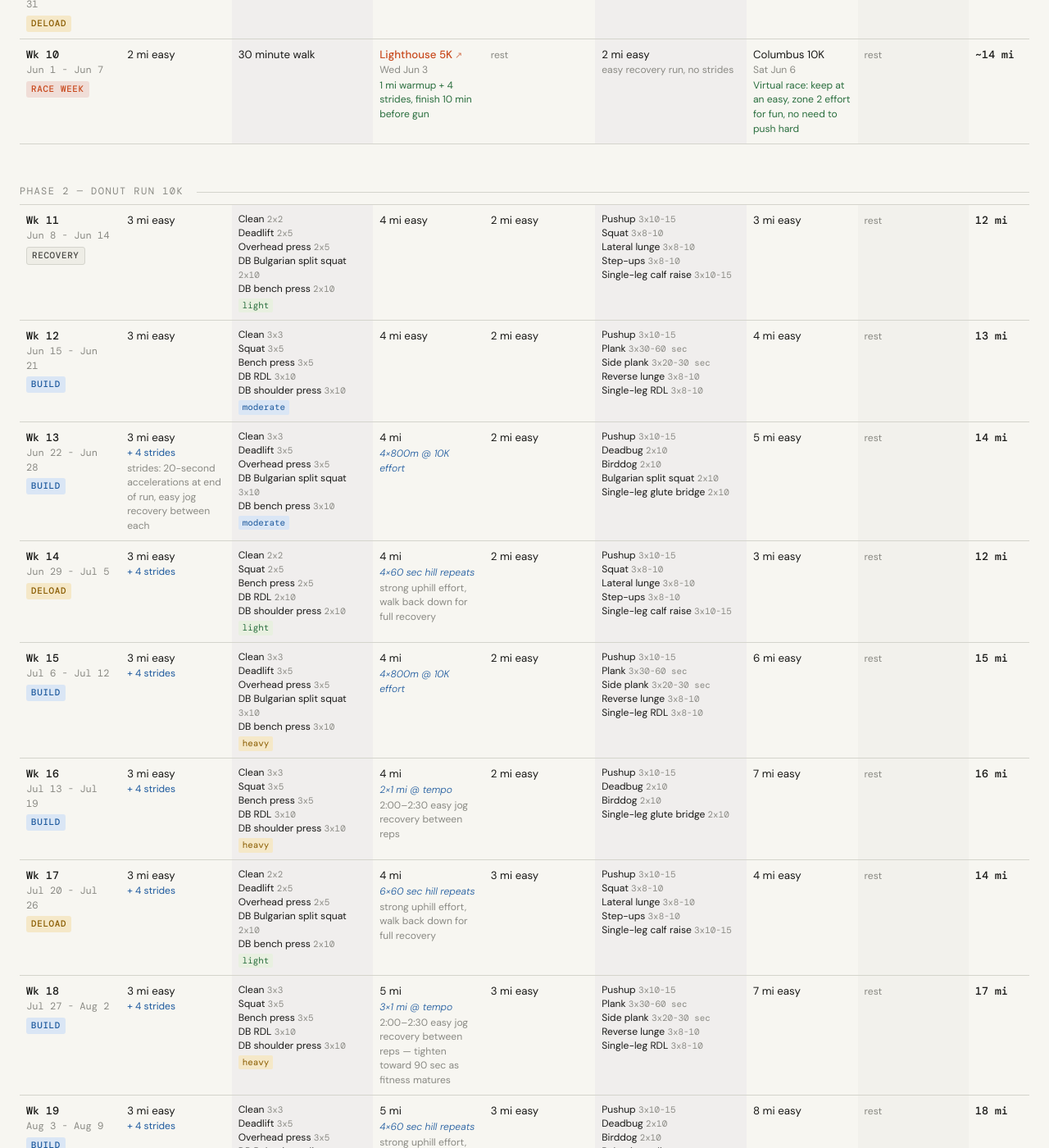
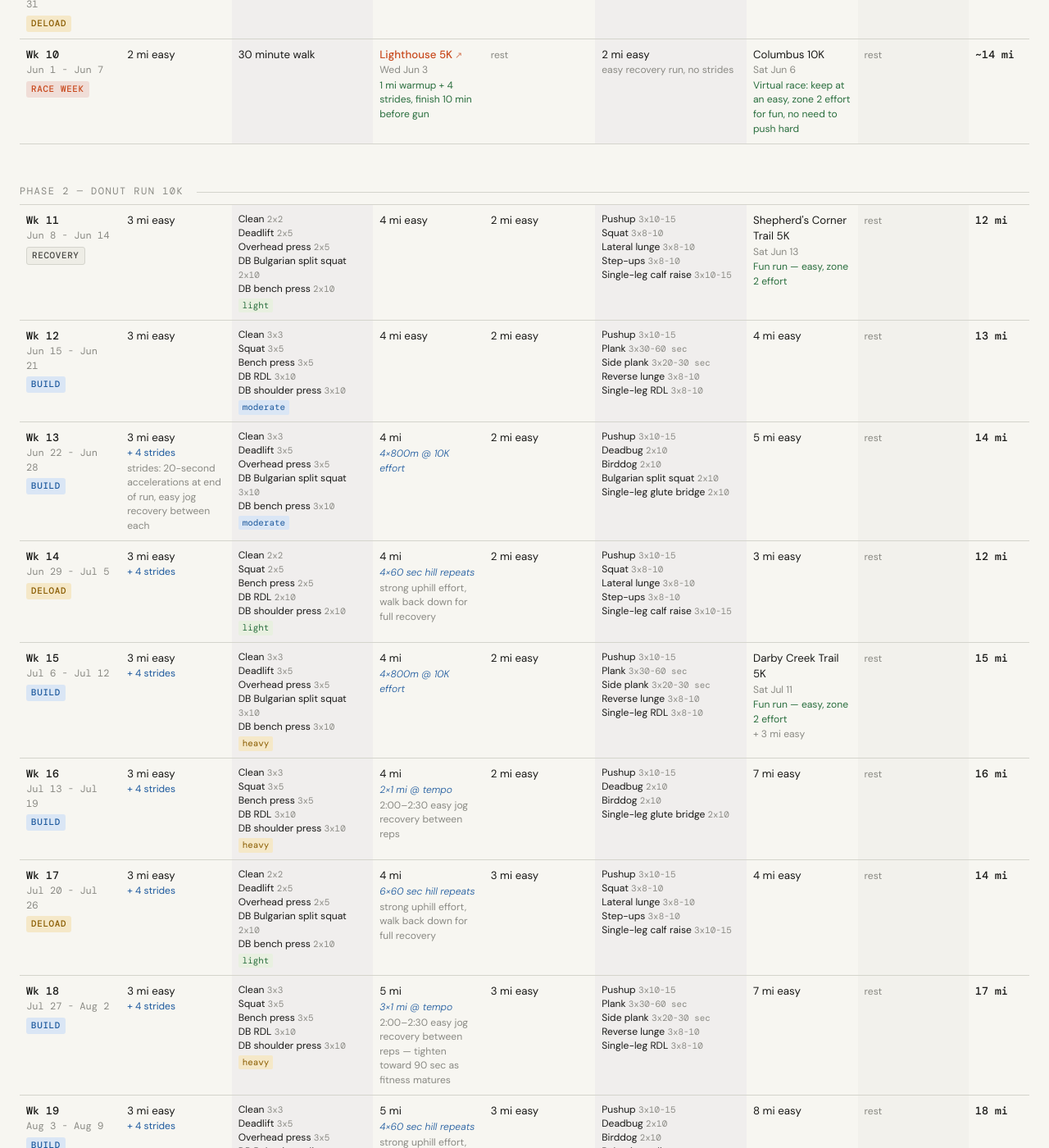
Before and after one commit to richardbasile/richardbasile.github.io, a Jekyll site: the page built from training-plan/index.html, in a window 1280 px wide and 1400 px high, scrolled down 1378 px. Shown: the whole window at 82% size. Built offline with Jekyll 4.4.1, drawn with Linux system fonts in a browser that asks for light colours; some of the changed text lies outside the part shown.

Commit message:
fun runs

```diff
--- a/training-plan/index.html
+++ b/training-plan/index.html
@@ -1051,12 +1051,12 @@ title: 2026 Race Season
                   class="fri-sets">3x8-10</span></span><span class="fri-ex">Step-ups <span
                   class="fri-sets">3x8-10</span></span><span class="fri-ex">Single-leg calf raise <span
                   class="fri-sets">3x10-15</span></span></td>
-            <td>3 mi easy</td>
+            <td>Shepherd's Corner Trail 5K
+              <span class="note">Sat Jun 13</span>
+              <span class="note" style="color:var(--green);">Fun run — easy, zone 2 effort</span>
+            </td>
             <td class="rest-col"><span class="rest">rest</span></td>
             <td class="total-cell">12 mi</td>
-          </tr>
-
-          <!-- Wk 12 -->
           <tr>
             <td>
               <div class="wk-label">Wk 12</div>
@@ -1153,7 +1153,11 @@ title: 2026 Race Season
                 <span class="fri-sets">3x20-30 sec</span></span><span class="fri-ex">Reverse lunge <span
                   class="fri-sets">3x8-10</span></span><span class="fri-ex">Single-leg RDL <span
                   class="fri-sets">3x8-10</span></span></td>
-            <td>6 mi easy</td>
+            <td>Darby Creek Trail 5K
+              <span class="note">Sat Jul 11</span>
+              <span class="note" style="color:var(--green);">Fun run — easy, zone 2 effort</span>
+              <span class="note">+ 3 mi easy</span>
+            </td>
             <td class="rest-col"><span class="rest">rest</span></td>
             <td class="total-cell">15 mi</td>
           </tr>
@@ -1386,7 +1390,11 @@ title: 2026 Race Season
                 <span class="fri-sets">3x20-30 sec</span></span><span class="fri-ex">Reverse lunge <span
                   class="fri-sets">3x8-10</span></span><span class="fri-ex">Single-leg RDL <span
                   class="fri-sets">3x8-10</span></span></td>
-            <td>10 mi easy</td>
+            <td>Sunbury 10K
+              <span class="note">Sat Sep 12</span>
+              <span class="note" style="color:var(--green);">Fun run — easy, zone 2 effort</span>
+              <span class="note">+ 4 mi easy</span>
+            </td>
             <td class="rest-col"><span class="rest">rest</span></td>
             <td class="total-cell">22 mi</td>
           </tr>
```
